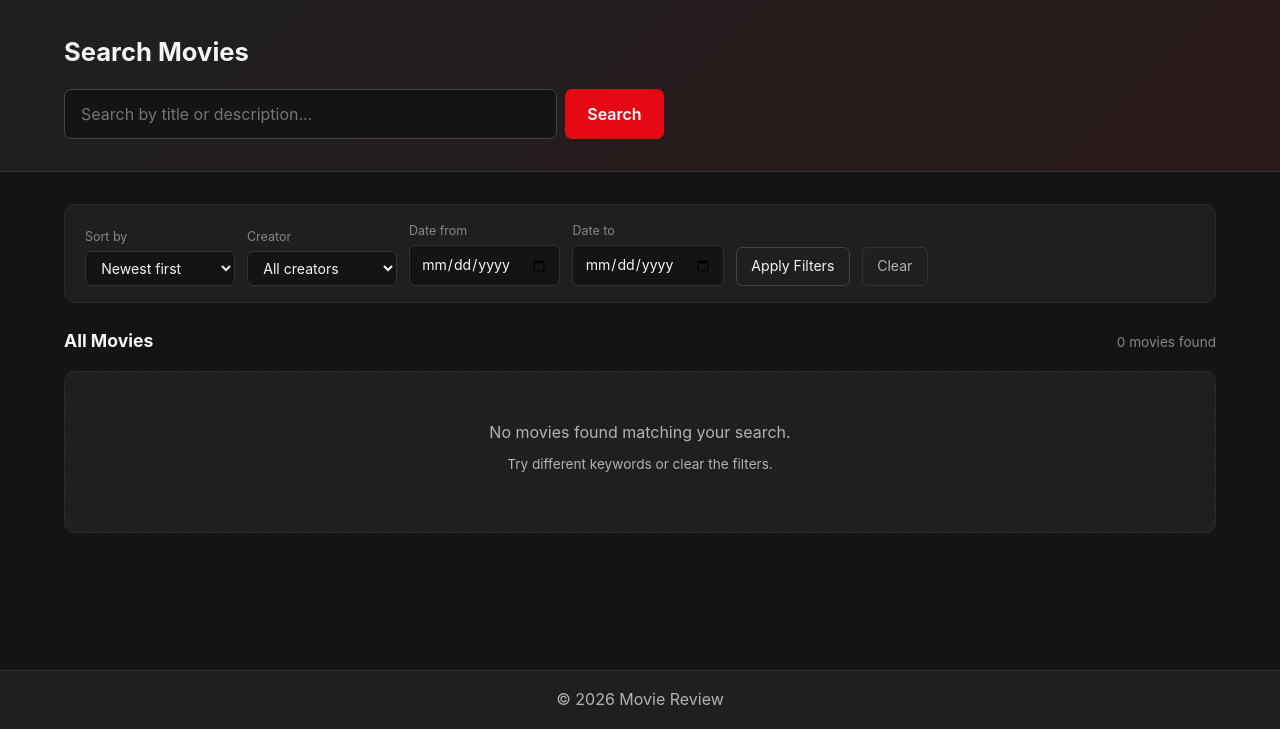
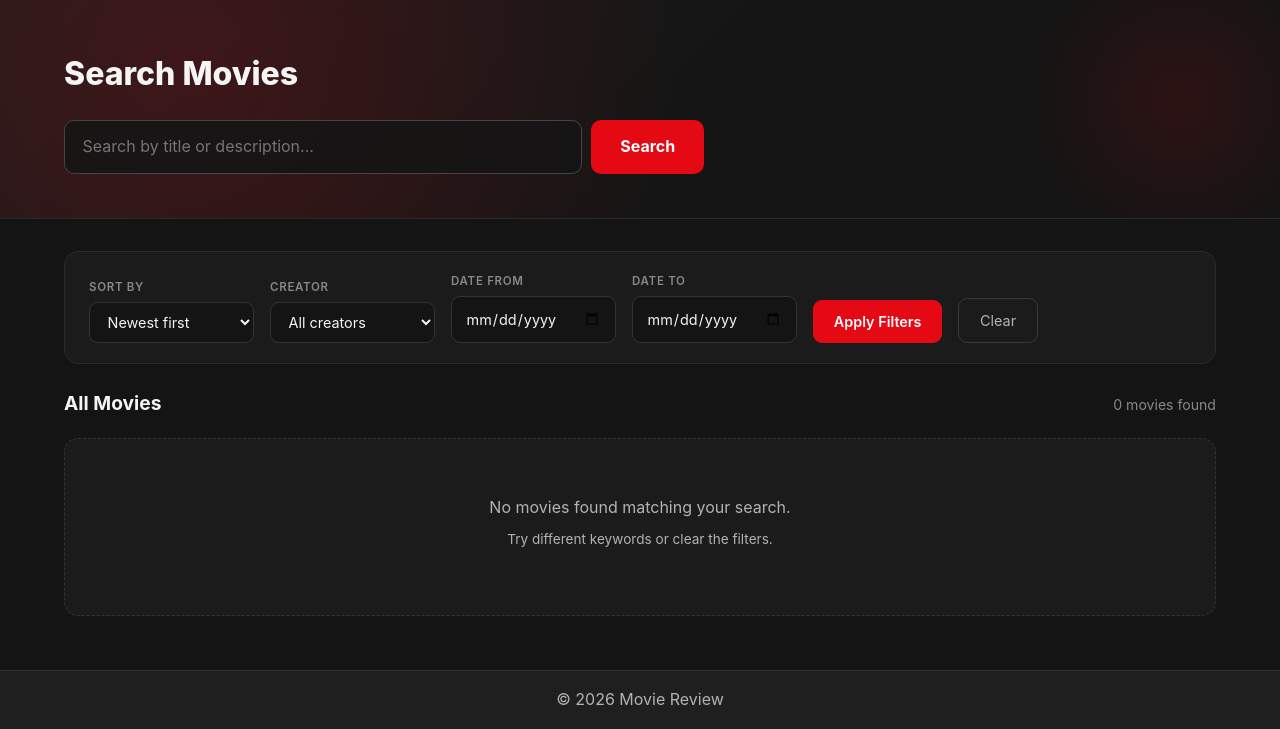
Before and after one commit to FnrDev/movie-review, a PHP site: page /search.php in a window 1280 px wide. Shown: the part 71-800 px from the top of the page. Run offline with PHP 8.4, Linux system fonts and the light colour scheme; data that the repository does not hold is empty.

Commit message:
redesign search page

```diff
--- a/search.php
+++ b/search.php
@@ -35,7 +35,6 @@ $conditions = ['m.is_published = 1'];
 $params     = [];
 $types      = '';
 
-// Full-text / title search
 if ($query !== '') {
     $conditions[] = "(MATCH(m.title, m.short_description) AGAINST(? IN BOOLEAN MODE) OR m.title LIKE ?)";
     $likeQuery    = '%' . $query . '%';
@@ -44,7 +43,6 @@ if ($query !== '') {
     $types       .= 'ss';
 }
 
-// Date range filter
 if ($dateFrom !== '') {
     $conditions[] = "DATE(m.created_at) >= ?";
     $params[]     = $dateFrom;
@@ -56,7 +54,6 @@ if ($dateTo !== '') {
     $types       .= 's';
 }
 
-// Creator filter
 if ($creatorId > 0) {
     $conditions[] = "m.creator_id = ?";
     $params[]     = $creatorId;
@@ -65,7 +62,6 @@ if ($creatorId > 0) {
 
 $whereClause = implode(' AND ', $conditions);
 
-// Sort
 $orderClause = match($sortBy) {
     'oldest'  => 'm.created_at ASC',
     'rating'  => 'avg_rating DESC, total_ratings DESC',
@@ -74,7 +70,7 @@ $orderClause = match($sortBy) {
     default   => 'm.created_at DESC',
 };
 
-// Count total results for pagination
+// Count total results
 $countSql  = "
     SELECT COUNT(DISTINCT m.movie_id) AS total
     FROM dbProj_movies m
@@ -126,9 +122,8 @@ while ($row = mysqli_fetch_assoc($res)) {
 }
 mysqli_stmt_close($stmt);
 
-// Build URL helper for pagination
 function buildPageUrl(int $p): string {
-    $params        = $_GET;
+    $params         = $_GET;
     $params['page'] = $p;
     return '?' . http_build_query($params);
 }
@@ -141,165 +136,207 @@ function buildPageUrl(int $p): string {
     <title>Search &middot; Movie Review</title>
     <link rel="stylesheet" href="style.css">
     <style>
+        /* Hero search banner */
         .search-hero {
-            background: linear-gradient(135deg, #1f1f1f, #2a1a1a);
-            border-bottom: 1px solid #333;
-            padding: 2rem 0;
+            position: relative;
+            background:
+                radial-gradient(circle at 15% 30%, rgba(229,9,20,0.18), transparent 45%),
+                linear-gradient(135deg, #1c1c1c 0%, #141414 60%);
+            border-bottom: 1px solid #2a2a2a;
+            padding: 3rem 0 2.75rem;
+            overflow: hidden;
             margin-bottom: 2rem;
         }
-        .search-hero h2 { font-size: 1.6rem; margin-bottom: 1rem; }
+        .search-hero::after {
+            content: "";
+            position: absolute;
+            right: -60px;
+            top: -60px;
+            width: 320px;
+            height: 320px;
+            background: radial-gradient(circle, rgba(229,9,20,0.12), transparent 70%);
+            border-radius: 50%;
+            pointer-events: none;
+        }
+        .search-hero .container { position: relative; z-index: 1; }
+        .search-hero h2 {
+            font-size: 2rem;
+            font-weight: 800;
+            margin-bottom: 1.25rem;
+        }
         .search-bar {
             display: flex;
-            gap: 0.5rem;
-            max-width: 600px;
+            gap: 0.6rem;
+            max-width: 640px;
         }
         .search-bar input {
             flex: 1;
-            background: #141414;
+            background: rgba(20,20,20,0.85);
             color: #f5f5f5;
             border: 1px solid #444;
-            border-radius: 7px;
-            padding: 0.7rem 1rem;
+            border-radius: 10px;
+            padding: 0.85rem 1.1rem;
             font: inherit;
             font-size: 1rem;
-            transition: border-color 0.2s;
+            transition: border-color 0.2s, box-shadow 0.2s;
         }
-        .search-bar input:focus { outline: none; border-color: #e50914; }
+        .search-bar input:focus {
+            outline: none;
+            border-color: #e50914;
+            box-shadow: 0 0 0 3px rgba(229,9,20,0.15);
+        }
         .btn-search {
             background: #e50914;
             color: #fff;
             border: none;
-            border-radius: 7px;
-            padding: 0.7rem 1.4rem;
+            border-radius: 10px;
+            padding: 0.85rem 1.8rem;
             font: inherit;
-            font-weight: 600;
+            font-weight: 700;
+            font-size: 1rem;
             cursor: pointer;
             white-space: nowrap;
-            transition: background-color 0.2s;
+            transition: background-color 0.2s, transform 0.1s;
         }
         .btn-search:hover { background: #c40811; }
+        .btn-search:active { transform: scale(0.97); }
+
+        /* Polished filters */
         .filters-row {
             display: flex;
             flex-wrap: wrap;
-            gap: 0.75rem;
+            gap: 1rem;
             align-items: flex-end;
             margin-bottom: 1.5rem;
-            background: #1f1f1f;
+            background: #1b1b1b;
             border: 1px solid #2a2a2a;
-            border-radius: 10px;
-            padding: 1rem 1.25rem;
+            border-radius: 14px;
+            padding: 1.25rem 1.5rem;
         }
         .filter-group {
             display: flex;
             flex-direction: column;
-            gap: 0.25rem;
+            gap: 0.35rem;
         }
-        .filter-group label { font-size: 0.78rem; color: #888; }
+        .filter-group label {
+            font-size: 0.72rem;
+            text-transform: uppercase;
+            letter-spacing: 0.06em;
+            color: #888;
+            font-weight: 600;
+        }
         .filter-group select,
         .filter-group input[type="date"] {
             background: #141414;
             color: #f5f5f5;
             border: 1px solid #333;
-            border-radius: 6px;
-            padding: 0.45rem 0.7rem;
+            border-radius: 9px;
+            padding: 0.6rem 0.85rem;
             font: inherit;
-            font-size: 0.88rem;
-            min-width: 150px;
-            transition: border-color 0.2s;
+            font-size: 0.9rem;
+            min-width: 165px;
+            transition: border-color 0.2s, box-shadow 0.2s;
         }
         .filter-group select:focus,
-        .filter-group input[type="date"]:focus { outline: none; border-color: #e50914; }
+        .filter-group input[type="date"]:focus {
+            outline: none;
+            border-color: #e50914;
+            box-shadow: 0 0 0 3px rgba(229,9,20,0.12);
+        }
         .btn-filter {
-            background: transparent;
-            color: #f5f5f5;
-            border: 1px solid #444;
-            border-radius: 6px;
-            padding: 0.45rem 0.9rem;
+            background: #e50914;
+            color: #fff;
+            border: none;
+            border-radius: 9px;
+            padding: 0.6rem 1.3rem;
             font: inherit;
-            font-size: 0.88rem;
+            font-size: 0.9rem;
+            font-weight: 600;
             cursor: pointer;
-            transition: border-color 0.2s;
+            transition: background-color 0.2s;
             align-self: flex-end;
         }
-        .btn-filter:hover { border-color: #888; }
+        .btn-filter:hover { background: #c40811; }
         .btn-clear {
             background: transparent;
             color: #b3b3b3;
-            border: 1px solid #333;
-            border-radius: 6px;
-            padding: 0.45rem 0.9rem;
+            border: 1px solid #3a3a3a;
+            border-radius: 9px;
+            padding: 0.6rem 1.3rem;
             font: inherit;
-            font-size: 0.88rem;
+            font-size: 0.9rem;
             cursor: pointer;
             text-decoration: none;
             align-self: flex-end;
-            transition: color 0.2s;
+            transition: color 0.2s, border-color 0.2s;
         }
-        .btn-clear:hover { color: #f5f5f5; }
+        .btn-clear:hover { color: #f5f5f5; border-color: #666; }
+
         .results-header {
             display: flex;
             justify-content: space-between;
             align-items: baseline;
-            margin-bottom: 1rem;
+            margin-bottom: 1.25rem;
         }
-        .results-header h3 { font-size: 1.1rem; }
-        .results-count { color: #888; font-size: 0.85rem; }
+        .results-header h3 { font-size: 1.2rem; font-weight: 700; }
+        .results-count { color: #888; font-size: 0.88rem; }
         .search-grid {
             display: grid;
             grid-template-columns: repeat(auto-fill, minmax(240px, 1fr));
             gap: 1.25rem;
             margin-bottom: 2rem;
         }
-        /* reuse movie-card styles from style.css */
         .no-results {
             text-align: center;
-            padding: 3rem;
+            padding: 3.5rem;
             color: #b3b3b3;
-            background: #1f1f1f;
-            border-radius: 10px;
+            background: #1b1b1b;
+            border-radius: 14px;
             border: 1px dashed #333;
         }
         .no-results p { margin-bottom: 0.5rem; }
+
         /* Pagination */
         .pagination {
             display: flex;
             gap: 0.4rem;
             justify-content: center;
             flex-wrap: wrap;
-            margin: 1.5rem 0;
+            margin: 2rem 0;
         }
         .pagination a,
         .pagination span {
             display: inline-block;
-            padding: 0.45rem 0.85rem;
-            border-radius: 6px;
-            font-size: 0.88rem;
+            padding: 0.5rem 0.95rem;
+            border-radius: 8px;
+            font-size: 0.9rem;
             text-decoration: none;
-            border: 1px solid #333;
+            border: 1px solid #2f2f2f;
             color: #f5f5f5;
             transition: background-color 0.15s, border-color 0.15s;
         }
-        .pagination a:hover { background: #2a2a2a; border-color: #555; }
+        .pagination a:hover { background: #242424; border-color: #555; }
         .pagination span.current {
             background: #e50914;
             border-color: #e50914;
             color: #fff;
-            font-weight: 600;
+            font-weight: 700;
         }
         .pagination span.dots { border-color: transparent; color: #666; }
+
         .active-filters {
             display: flex;
             flex-wrap: wrap;
-            gap: 0.4rem;
-            margin-bottom: 1rem;
+            gap: 0.45rem;
+            margin-bottom: 1.25rem;
         }
         .filter-tag {
             background: rgba(229,9,20,0.12);
             border: 1px solid rgba(229,9,20,0.3);
             color: #f87171;
             border-radius: 999px;
-            padding: 0.2rem 0.65rem;
-            font-size: 0.76rem;
+            padding: 0.25rem 0.75rem;
+            font-size: 0.78rem;
         }
     </style>
 </head>
@@ -336,7 +373,6 @@ function buildPageUrl(int $p): string {
                            value="<?= htmlspecialchars($query) ?>"
                            placeholder="Search by title or description..."
                            autocomplete="off">
-                    <!-- preserve other filters when searching -->
                     <?php if ($dateFrom): ?><input type="hidden" name="date_from" value="<?= htmlspecialchars($dateFrom) ?>"><?php endif; ?>
                     <?php if ($dateTo):   ?><input type="hidden" name="date_to"   value="<?= htmlspecialchars($dateTo) ?>"><?php endif; ?>
                     <?php if ($creatorId): ?><input type="hidden" name="creator"  value="<?= $creatorId ?>"><?php endif; ?>
@@ -359,7 +395,7 @@ function buildPageUrl(int $p): string {
                         <option value="oldest"  <?= $sortBy === 'oldest'  ? 'selected' : '' ?>>Oldest first</option>
                         <option value="rating"  <?= $sortBy === 'rating'  ? 'selected' : '' ?>>Top rated</option>
                         <option value="views"   <?= $sortBy === 'views'   ? 'selected' : '' ?>>Most viewed</option>
-                        <option value="title"   <?= $sortBy === 'title'   ? 'selected' : '' ?>>Title A–Z</option>
+                        <option value="title"   <?= $sortBy === 'title'   ? 'selected' : '' ?>>Title A&ndash;Z</option>
                     </select>
                 </div>
 
@@ -455,7 +491,7 @@ function buildPageUrl(int $p): string {
                         <div class="movie-body">
                             <h4 class="movie-title"><?= htmlspecialchars($movie['title']) ?></h4>
                             <p class="movie-meta">
-                                <?= htmlspecialchars($movie['release_year'] ?? '—') ?>
+                                <?= htmlspecialchars($movie['release_year'] ?? '&mdash;') ?>
                                 &middot; by
                                 <a href="?creator=<?= (int)$movie['creator_id'] ?>"
                                    style="color:#e50914;text-decoration:none;">
@@ -480,7 +516,7 @@ function buildPageUrl(int $p): string {
             <?php if ($totalPages > 1): ?>
                 <div class="pagination">
                     <?php if ($page > 1): ?>
-                        <a href="<?= buildPageUrl($page - 1) ?>">← Prev</a>
+                        <a href="<?= buildPageUrl($page - 1) ?>">&larr; Prev</a>
                     <?php endif; ?>
 
                     <?php for ($i = 1; $i <= $totalPages; $i++): ?>
@@ -489,12 +525,12 @@ function buildPageUrl(int $p): string {
                         <?php elseif ($i === 1 || $i === $totalPages || abs($i - $page) <= 2): ?>
                             <a href="<?= buildPageUrl($i) ?>"><?= $i ?></a>
                         <?php elseif (abs($i - $page) === 3): ?>
-                            <span class="dots">…</span>
+                            <span class="dots">&hellip;</span>
                         <?php endif; ?>
                     <?php endfor; ?>
 
                     <?php if ($page < $totalPages): ?>
-                        <a href="<?= buildPageUrl($page + 1) ?>">Next →</a>
+                        <a href="<?= buildPageUrl($page + 1) ?>">Next &rarr;</a>
                     <?php endif; ?>
                 </div>
             <?php endif; ?>
@@ -506,16 +542,6 @@ function buildPageUrl(int $p): string {
             <p>&copy; <?= date('Y') ?> Movie Review</p>
         </div>
     </footer>
-
-    <script>
-        // Live search suggestion — clear page param on new search
-        document.getElementById('searchInput').addEventListener('keydown', function(e) {
-            if (e.key === 'Enter') {
-                const url = new URL(window.location.href);
-                url.searchParams.delete('page');
-            }
-        });
-    </script>
 </body>
 </html>
 <?php mysqli_close($dbc); ?>
```
